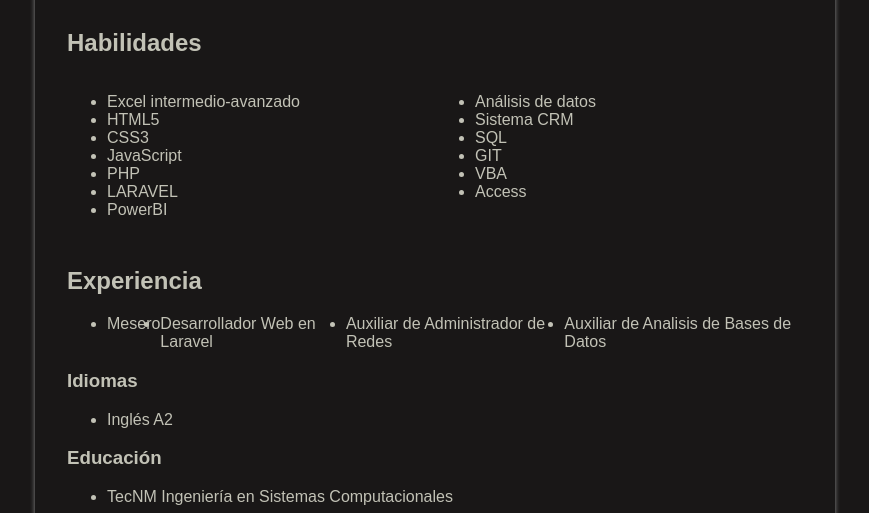
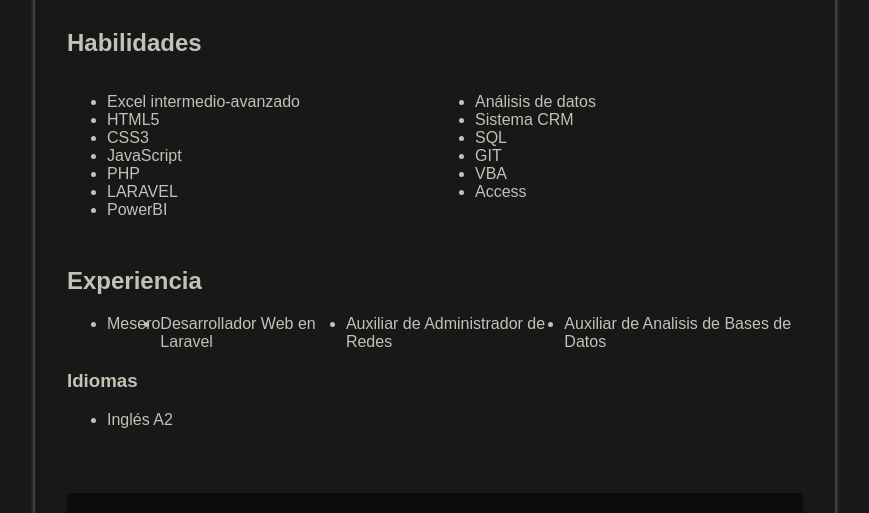
Before and after one commit to romanespi/CV, a plain HTML site: page index.html in a window 1280 px wide. Shown: the part 999-1512 px from the top of the page, without its empty margins (205-1074 px from the left). Drawn offline with Linux system fonts and the light colour scheme.

Commit message:
Se borro la sección de educación de al final

```diff
--- a/index.html
+++ b/index.html
@@ -108,12 +108,6 @@
                 <li>Inglés A2</li>
             </ul>
         </section>
-        <section>
-            <h3>Educación</h3>
-            <ul>
-                <li>TecNM Ingeniería en Sistemas Computacionales</li>
-            </ul>
-        </section>
     </main>
     <footer>
         <ul>
```
